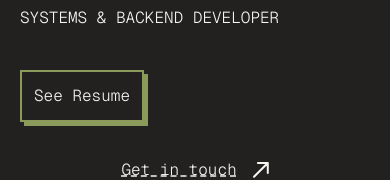
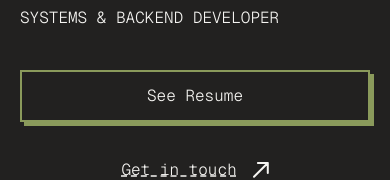
Before and after one commit to aether-flux/portfolio-v2, a Next.js app: page / in a window 390 px wide. Shown: the part 237-417 px from the top of the page. Built offline with nearby package versions, Linux system fonts and the light colour scheme; no server answers.

Commit message:
fix: responsiveness of resume btn

```diff
--- a/app/_components/Landing.jsx
+++ b/app/_components/Landing.jsx
@@ -12,7 +12,7 @@
         </div>
 
         <div className='flex flex-col md:flex-row gap-6'>
-          <Link href="https://drive.google.com/file/d/1tKdOjy1K6Z-vVZAsJIxD0g5VQ_aCJOHj/view?usp=sharing"><PrimaryBtn>See Resume</PrimaryBtn></Link>
+          <PrimaryBtn><Link href="https://drive.google.com/file/d/1tKdOjy1K6Z-vVZAsJIxD0g5VQ_aCJOHj/view?usp=sharing" target="_blank">See Resume</Link></PrimaryBtn>
           <SecondaryBtn>
             <div className='flex gap-4 items-center justify-center'>
               <span>Get in touch</span>
```
